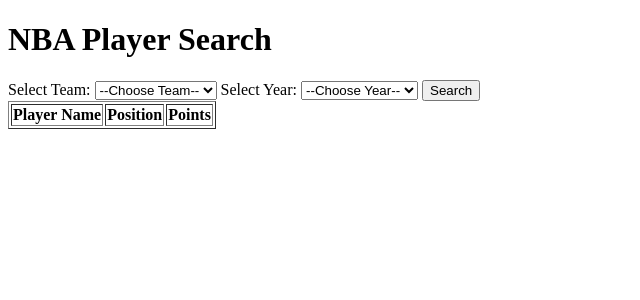
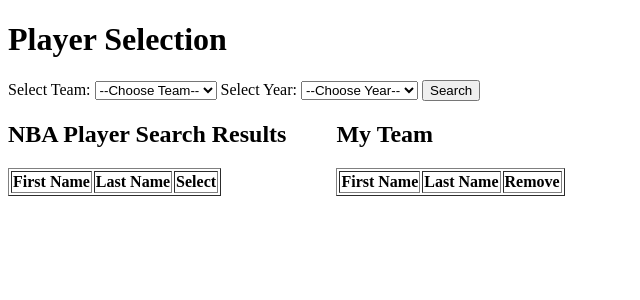
Before and after one commit to Louisifer/RNGNBA, a Flask app: page / in a window 1280 px wide. Shown: the top 300 px of the page, without its empty margins (0-640 px from the left). Run offline with Flask 3, Linux system fonts and the light colour scheme; lists and menus that the app fills with data are empty.

Commit message:
added player selection function+
hardcoded team names and years into menu. linked menu buttons to database successfully. added 'my team' selection as well as ability to remove players

```diff
--- a/database1/app.py
+++ b/database1/app.py
@@ -1,12 +1,14 @@
 from flask import Flask, request, jsonify, render_template
 import sqlite3
 import pandas as pd
+from flask_cors import CORS  # Enable CORS if needed
 
 app = Flask(__name__)
+CORS(app)  # Allow frontend requests if running on different domains
 
 @app.route("/")
 def home():
-    return render_template("index.html")  # Make sure index.html is in the correct folder
+    return render_template("index.html")  # Ensure this file exists in the correct templates folder
 
 @app.route("/get_players", methods=["GET"])
 def get_players():
@@ -18,14 +20,18 @@
     if not team or not year:
         return jsonify({"error": "Team and year are required"}), 400
 
-    conn = sqlite3.connect('RNG_database.db')
     query = """
-    SELECT firstName, lastName, position, points
+    SELECT DISTINCT firstName, lastName, points
     FROM RNG_table
     WHERE playerteamName = ? AND year = ?
     """
-    df = pd.read_sql_query(query, conn, params=(team, year))
-    conn.close()
+
+    # Use a context manager to ensure safe database operations
+    with sqlite3.connect('RNG_database.db') as conn:
+        df = pd.read_sql_query(query, conn, params=(team, year))
+
+    if df.empty:
+        return jsonify({"message": "No players found for the selected team and year"}), 404
 
     print(f"Query result: {df.to_dict(orient='records')}")  # Debugging
     return jsonify(df.to_dict(orient="records"))
--- a/database1/templates/index.html
+++ b/database1/templates/index.html
@@ -3,15 +3,43 @@
 <head>
     <meta charset="UTF-8">
     <meta name="viewport" content="width=device-width, initial-scale=1.0">
-    <title>NBA Player Search</title>
+    <title>RNGNBA</title>
     <script>
         // Hardcoded team-to-year mappings
 const teamYears = {
-            "Lakers": [1976, 1977, 1978, 1979, 1980, 2024],
-            "Cavaliers": [1976, 1977, 1978, 2024],
-            "Bulls": [1976, 1977, 1978, 2024]
-            // Add all teams and their valid years
+    "76ers": Array.from({ length: 2024 - 1976 + 1 }, (_, i) => 1976 + i),
+    "Bucks": Array.from({ length: 2024 - 1976 + 1 }, (_, i) => 1976 + i),
+    "Bulls": Array.from({ length: 2024 - 1976 + 1 }, (_, i) => 1976 + i),
+    "Cavaliers": Array.from({ length: 2024 - 1976 + 1 }, (_, i) => 1976 + i),
+    "Celtics": Array.from({ length: 2024 - 1976 + 1 }, (_, i) => 1976 + i),
+    "Clippers": Array.from({ length: 2024 - 1976 + 1 }, (_, i) => 1976 + i),
+    "Grizzlies": Array.from({ length: 2024 - 1976 + 1 }, (_, i) => 1976 + i),
+    "Hawks": Array.from({ length: 2024 - 1976 + 1 }, (_, i) => 1976 + i),
+    "Heat": Array.from({ length: 2024 - 1976 + 1 }, (_, i) => 1976 + i),
+    "Hornets": Array.from({ length: 2024 - 1976 + 1 }, (_, i) => 1976 + i),
+    "Jazz": Array.from({ length: 2024 - 1976 + 1 }, (_, i) => 1976 + i),
+    "Kings": Array.from({ length: 2024 - 1976 + 1 }, (_, i) => 1976 + i),
+    "Knicks": Array.from({ length: 2024 - 1976 + 1 }, (_, i) => 1976 + i),
+    "Lakers": Array.from({ length: 2024 - 1976 + 1 }, (_, i) => 1976 + i),
+    "Magic": Array.from({ length: 2024 - 1976 + 1 }, (_, i) => 1976 + i),
+    "Mavericks": Array.from({ length: 2024 - 1976 + 1 }, (_, i) => 1976 + i),
+    "Nets": Array.from({ length: 2024 - 1976 + 1 }, (_, i) => 1976 + i),
+    "Nuggets": Array.from({ length: 2024 - 1976 + 1 }, (_, i) => 1976 + i),
+    "Pacers": Array.from({ length: 2024 - 1976 + 1 }, (_, i) => 1976 + i),
+    "Pelicans": Array.from({ length: 2024 - 1976 + 1 }, (_, i) => 1976 + i),
+    "Pistons": Array.from({ length: 2024 - 1976 + 1 }, (_, i) => 1976 + i),
+    "Raptors": Array.from({ length: 2024 - 1976 + 1 }, (_, i) => 1976 + i),
+    "Rockets": Array.from({ length: 2024 - 1976 + 1 }, (_, i) => 1976 + i),
+    "Spurs": Array.from({ length: 2024 - 1976 + 1 }, (_, i) => 1976 + i),
+    "Suns": Array.from({ length: 2024 - 1976 + 1 }, (_, i) => 1976 + i),
+    "Thunder": Array.from({ length: 2024 - 1976 + 1 }, (_, i) => 1976 + i),
+    "Timberwolves": Array.from({ length: 2024 - 1976 + 1 }, (_, i) => 1976 + i),
+    "Trail Blazers": Array.from({ length: 2024 - 1976 + 1 }, (_, i) => 1976 + i),
+    "Warriors": Array.from({ length: 2024 - 1976 + 1 }, (_, i) => 1976 + i),
+    "Wizards": Array.from({ length: 2024 - 1976 + 1 }, (_, i) => 1976 + i)
 };
+
+
 
         function updateYears() {
             let team = document.getElementById("team").value;
@@ -36,36 +64,99 @@
             let team = document.getElementById("team").value;
             let year = document.getElementById("year").value;
 
-            fetch(`/get_players?team=${team}&year=${year}`)
+            fetch(`http://127.0.0.1:5000/get_players?team=${team}&year=${year}`)
                 .then(response => response.json())
                 .then(data => {
                     let results = document.getElementById("playerResults");
-                    results.innerHTML = ""; // Clear old results
+                    results.innerHTML = ""; // Clear previous results
+
+                    let uniquePlayers = new Set();
 
                     data.forEach(player => {
-                        let row = `<tr>
+                        let playerKey = `${player.firstName} ${player.lastName}`;
+
+                        if (!uniquePlayers.has(playerKey)) {
+                            uniquePlayers.add(playerKey);
+
+                            let row = document.createElement("tr");
+                            row.innerHTML = `
                                 <td>${player.firstName}</td>
                                 <td>${player.lastName}</td>
-                            <td>${player.position}</td>
-                            <td>${player.points}</td>
-                        </tr>`;
-                        results.innerHTML += row;
+                                <td><button onclick="selectPlayer('${player.firstName}', '${player.lastName}')">Select</button></td>
+                            `;
+
+                            results.appendChild(row);
+                        }
                     });
                 })
                 .catch(error => console.error("Error fetching data:", error));
         }
+
+        function selectPlayer(firstName, lastName) {
+            let myTeam = document.getElementById("myTeam");
+
+            // Avoid duplicate entries
+            if (document.getElementById(`team-${firstName}-${lastName}`)) {
+                return; // Player is already added
+            }
+
+            let row = document.createElement("tr");
+            row.id = `team-${firstName}-${lastName}`;
+
+            row.innerHTML = `
+                <td>${firstName}</td>
+                <td>${lastName}</td>
+                <td><button onclick="removePlayer('${firstName}', '${lastName}')">Remove</button></td>
+            `;
+
+            myTeam.appendChild(row);
+        }
+
+        function removePlayer(firstName, lastName) {
+            let row = document.getElementById(`team-${firstName}-${lastName}`);
+            if (row) {
+                row.remove();
+            }
+        }
     </script>
 </head>
 <body>
-    <h1>NBA Player Search</h1>
+    <h1>Player Selection</h1>
+
 <form onsubmit="fetchPlayers(event)">
     <label for="team">Select Team:</label>
     <select id="team" name="team" onchange="updateYears()">
         <option value="">--Choose Team--</option>
+        <option value="76ers">76ers</option>
+        <option value="Bucks">Bucks</option>
+        <option value="Bulls">Bulls</option>
+        <option value="Cavaliers">Cavaliers</option>
+        <option value="Celtics">Celtics</option>
+        <option value="Clippers">Clippers</option>
+        <option value="Grizzlies">Grizzlies</option>
+        <option value="Hawks">Hawks</option>
+        <option value="Heat">Heat</option>
+        <option value="Hornets">Hornets</option>
+        <option value="Jazz">Jazz</option>
+        <option value="Kings">Kings</option>
+        <option value="Knicks">Knicks</option>
         <option value="Lakers">Lakers</option>
-            <option value="Cavaliers">Cavaliers</option>
-            <option value="Bulls">Bulls</option>
-            <!-- Add all teams here -->
+        <option value="Magic">Magic</option>
+        <option value="Mavericks">Mavericks</option>
+        <option value="Nets">Nets</option>
+        <option value="Nuggets">Nuggets</option>
+        <option value="Pacers">Pacers</option>
+        <option value="Pelicans">Pelicans</option>
+        <option value="Pistons">Pistons</option>
+        <option value="Raptors">Raptors</option>
+        <option value="Rockets">Rockets</option>
+        <option value="Spurs">Spurs</option>
+        <option value="Suns">Suns</option>
+        <option value="Thunder">Thunder</option>
+        <option value="Timberwolves">Timberwolves</option>
+        <option value="Trail Blazers">Trail Blazers</option>
+        <option value="Warriors">Warriors</option>
+        <option value="Wizards">Wizards</option>
     </select>
 
     <label for="year">Select Year:</label>
@@ -76,16 +167,37 @@
     <button type="submit">Search</button>
 </form>
 
+
+    <div style="display: flex;">
+        <!-- Player Results Table -->
+        <div>
+            <h2>NBA Player Search Results</h2>
             <table border="1">
                 <thead>
                     <tr>
-                <th>Player Name</th>
-                <th>Position</th>
-                <th>Points</th>
-                <!-- Add more columns as needed -->
+                        <th>First Name</th>
+                        <th>Last Name</th>
+                        <th>Select</th>
                     </tr>
                 </thead>
                 <tbody id="playerResults"></tbody>
             </table>
+        </div>
+
+        <!-- My Team Section -->
+        <div style="margin-left: 50px;">
+            <h2>My Team</h2>
+            <table border="1">
+                <thead>
+                    <tr>
+                        <th>First Name</th>
+                        <th>Last Name</th>
+                        <th>Remove</th>
+                    </tr>
+                </thead>
+                <tbody id="myTeam"></tbody>
+            </table>
+        </div>
+    </div>
 </body>
 </html>
```
Also changed, not shown: database1/DB_queries.py (deleted, +0 -22 lines), database1/DB_testing.py (deleted, +0 -22 lines). Lines whose indentation alone changed are shown as unchanged.
